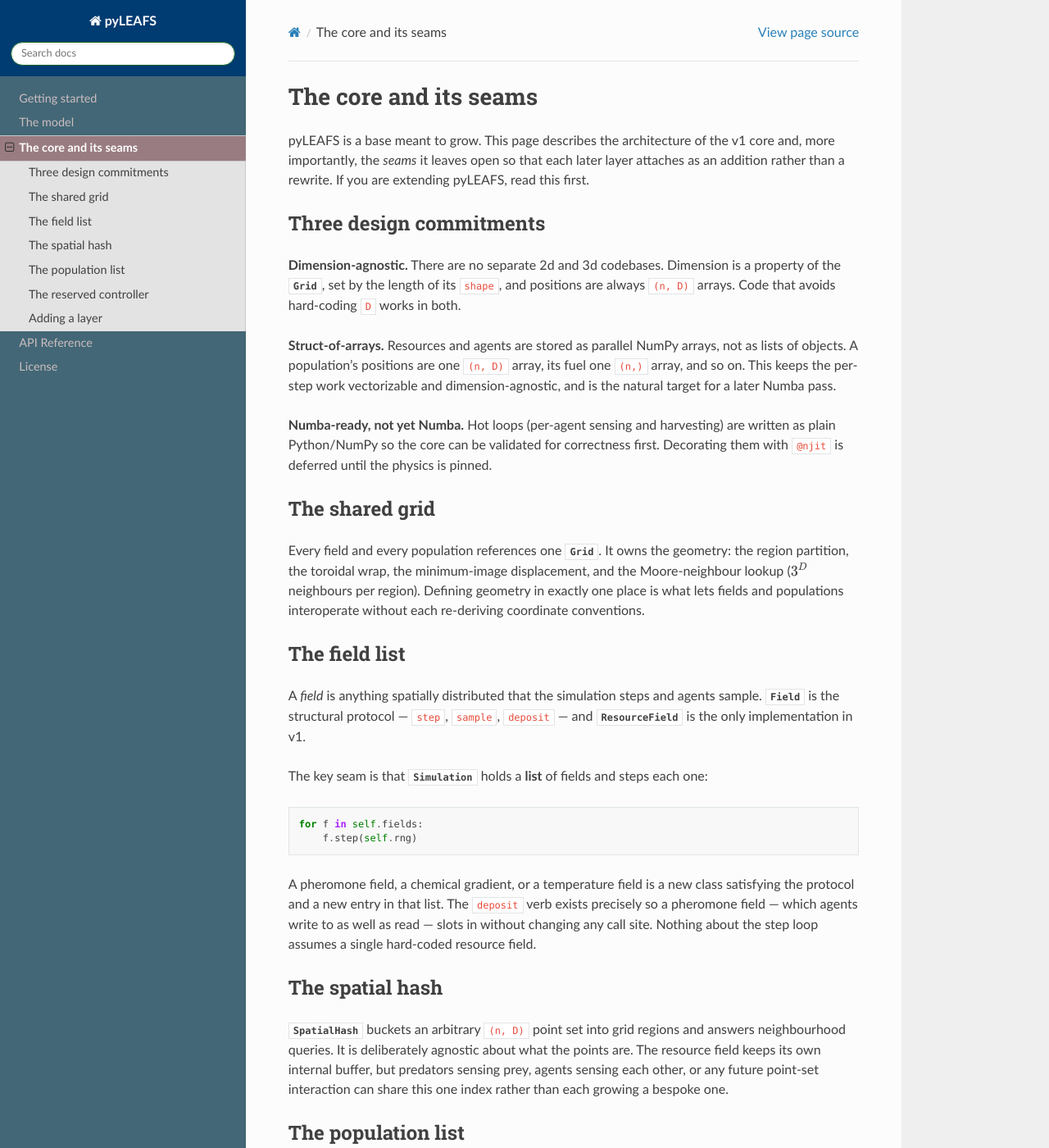
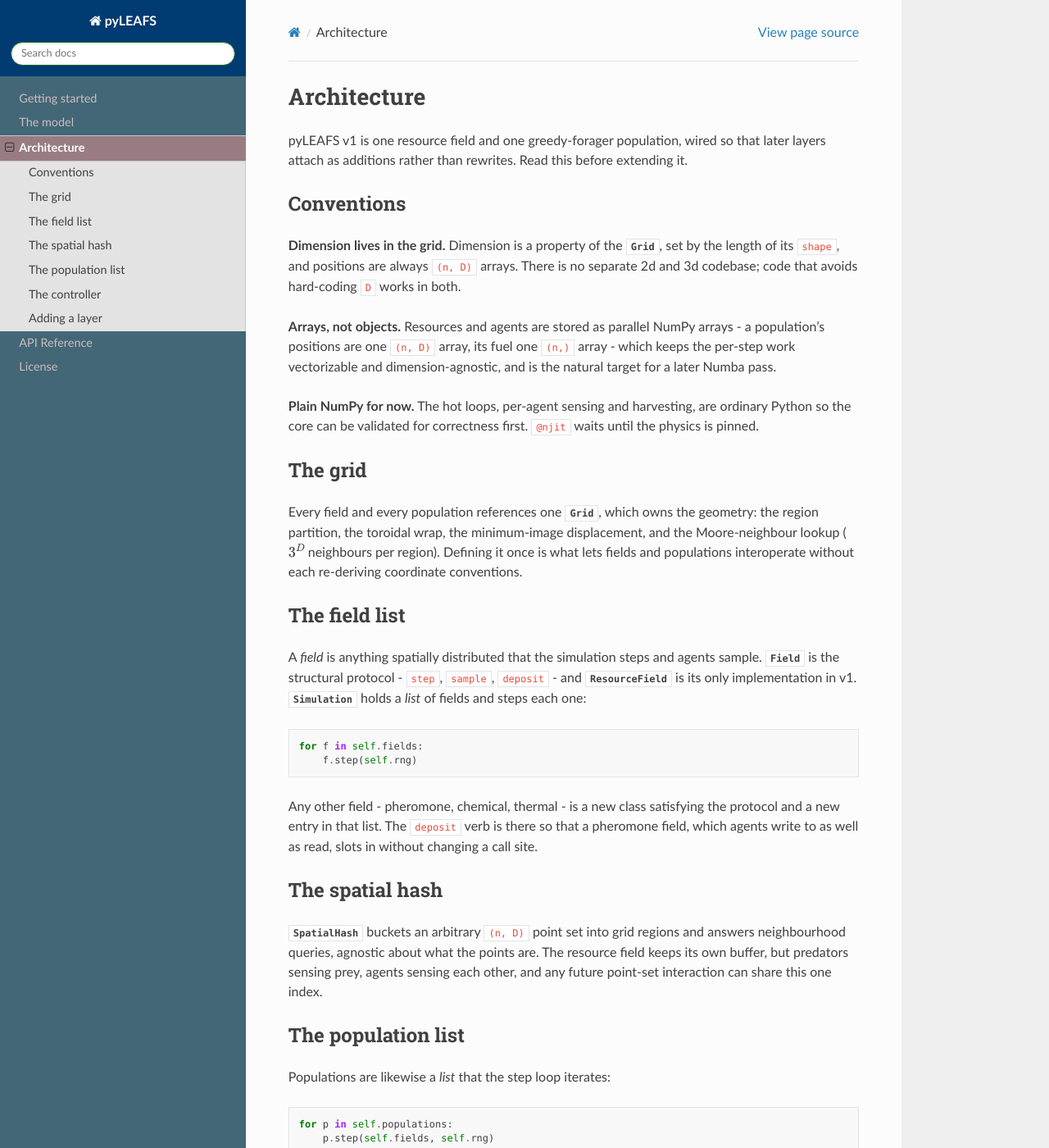
Before and after one commit to EternalTime/LEAFS, a Sphinx documentation site: the page built from docs/guide_core.rst, in a window 1280 px wide and 1400 px high. Shown: the whole window at 82% size. Built offline with Sphinx 7.4.7 and the Read the Docs theme 3.1.0, drawn with Linux system fonts in a browser that asks for light colours; some of the changed text lies outside the part shown.

Commit message:
docs: rewrite README and guides in the author's voice (#2)
* docs: rewrite README and guides in the author's voice

Tightens the prose throughout and replaces the abstract framing on the
architecture page with a plain account of what the code does. No equation,
parameter, number, or code example changed.

* no-mistakes(review): fix install claim, drop "seams" from docstring, clarify controller

* no-mistakes(document): restore dropped qualifiers and referents in docs prose

```diff
--- a/docs/guide_core.rst
+++ b/docs/guide_core.rst
@@ -1,46 +1,43 @@
-The core and its seams
-======================
+Architecture
+============
 
-pyLEAFS is a base meant to grow. This page describes the architecture of the v1
-core and, more importantly, the *seams* it leaves open so that each later layer
-attaches as an addition rather than a rewrite. If you are extending pyLEAFS,
-read this first.
+pyLEAFS v1 is one resource field and one greedy-forager population, wired so
+that later layers attach as additions rather than rewrites. Read this before
+extending it.
 
-Three design commitments
-------------------------
+Conventions
+-----------
 
-**Dimension-agnostic.** There are no separate 2d and 3d codebases. Dimension is
-a property of the :class:`~pyLEAFS.Grid`, set by the length of its ``shape``, and
-positions are always ``(n, D)`` arrays. Code that avoids hard-coding ``D`` works
-in both.
+**Dimension lives in the grid.** Dimension is a property of the
+:class:`~pyLEAFS.Grid`, set by the length of its ``shape``, and positions are
+always ``(n, D)`` arrays. There is no separate 2d and 3d codebase; code that
+avoids hard-coding ``D`` works in both.
 
-**Struct-of-arrays.** Resources and agents are stored as parallel NumPy arrays,
-not as lists of objects. A population's positions are one ``(n, D)`` array, its
-fuel one ``(n,)`` array, and so on. This keeps the per-step work vectorizable and
+**Arrays, not objects.** Resources and agents are stored as parallel NumPy
+arrays - a population's positions are one ``(n, D)`` array, its fuel one
+``(n,)`` array - which keeps the per-step work vectorizable and
 dimension-agnostic, and is the natural target for a later Numba pass.
 
-**Numba-ready, not yet Numba.** Hot loops (per-agent sensing and harvesting) are
-written as plain Python/NumPy so the core can be validated for correctness
-first. Decorating them with ``@njit`` is deferred until the physics is pinned.
+**Plain NumPy for now.** The hot loops, per-agent sensing and harvesting, are
+ordinary Python so the core can be validated for correctness first. ``@njit``
+waits until the physics is pinned.
 
-The shared grid
----------------
+The grid
+--------
 
-Every field and every population references one :class:`~pyLEAFS.Grid`. It owns
-the geometry: the region partition, the toroidal wrap, the minimum-image
+Every field and every population references one :class:`~pyLEAFS.Grid`, which
+owns the geometry: the region partition, the toroidal wrap, the minimum-image
 displacement, and the Moore-neighbour lookup (:math:`3^{D}` neighbours per
-region). Defining geometry in exactly one place is what lets fields and
-populations interoperate without each re-deriving coordinate conventions.
+region). Defining it once is what lets fields and populations interoperate
+without each re-deriving coordinate conventions.
 
 The field list
 --------------
 
 A *field* is anything spatially distributed that the simulation steps and agents
-sample. :class:`~pyLEAFS.Field` is the structural protocol --- ``step``,
-``sample``, ``deposit`` --- and :class:`~pyLEAFS.ResourceField` is the only
-implementation in v1.
-
-The key seam is that :class:`~pyLEAFS.Simulation` holds a **list** of fields and
+sample. :class:`~pyLEAFS.Field` is the structural protocol - ``step``,
+``sample``, ``deposit`` - and :class:`~pyLEAFS.ResourceField` is its only
+implementation in v1. :class:`~pyLEAFS.Simulation` holds a *list* of fields and
 steps each one:
 
 .. code-block:: python
@@ -48,25 +45,23 @@
    for f in self.fields:
        f.step(self.rng)
 
-A pheromone field, a chemical gradient, or a temperature field is a new class
-satisfying the protocol and a new entry in that list. The ``deposit`` verb exists
-precisely so a pheromone field --- which agents write to as well as read --- slots
-in without changing any call site. Nothing about the step loop assumes a single
-hard-coded resource field.
+Any other field - pheromone, chemical, thermal - is a new class satisfying the
+protocol and a new entry in that list. The ``deposit`` verb is there so that a
+pheromone field, which agents write to as well as read, slots in without changing
+a call site.
 
 The spatial hash
 ----------------
 
 :class:`~pyLEAFS.SpatialHash` buckets an arbitrary ``(n, D)`` point set into grid
-regions and answers neighbourhood queries. It is deliberately agnostic about what
-the points are. The resource field keeps its own internal buffer, but predators
-sensing prey, agents sensing each other, or any future point-set interaction can
-share this one index rather than each growing a bespoke one.
+regions and answers neighbourhood queries, agnostic about what the points are.
+The resource field keeps its own buffer, but predators sensing prey, agents
+sensing each other, and any future point-set interaction can share this one index.
 
 The population list
 -------------------
 
-Like fields, populations are a **list** that the step loop iterates:
+Populations are likewise a *list* that the step loop iterates:
 
 .. code-block:: python
 
@@ -75,36 +70,30 @@
 
 v1 has one greedy-forager population, but the loop is written for many. Predators
 are a second population whose ``step`` consumes the first; a second forager
-species is a third. The ordering of the list is the interaction order, which is
-where multi-trophic dynamics will be expressed.
+species is a third. List order is interaction order, which is where
+multi-trophic dynamics will be expressed.
 
 Each agent carries a stable ``id`` that survives the swap-compaction used when
-agents die, so a caller (the viewer's inspector, a lineage tracker) can follow a
-specific agent across steps.
+agents die, so a caller - the viewer's inspector, a lineage tracker - can follow
+one agent across steps.
 
-The reserved controller
------------------------
+The controller
+--------------
 
-The one seam that is named but not yet abstracted is the **controller**: the map
-from what an agent senses to how it steers. In v1 this map is the greedy rule,
-and it lives directly in the agent body (``Population.step``). The later
-neuroevolution layer splits it out into a ``Controller`` --- a ``GreedyController``
-and an ``RNNController`` (an Elman network with an evolvable genome and sensor
-array) --- selected per population or per agent. The greedy logic is kept
-self-contained so that this extraction is a refactor of one method, not a
-redesign.
+The map from what an agent senses to how it steers is not yet abstracted: in v1
+it is the greedy rule, living in ``Population.step``. The neuroevolution layer
+splits it into a ``Controller``: a ``GreedyController`` and an
+``RNNController`` - an Elman network with an evolvable genome and sensor
+array - chosen per population or per agent. Keeping the greedy logic
+self-contained makes that extraction a refactor of one method, not a redesign.
 
 Adding a layer
 --------------
 
-Concretely, to add a new model layer you will typically:
-
-1. Write a new :class:`~pyLEAFS.Field` (e.g. a pheromone field) or a new
-   ``Population`` (e.g. predators), reusing the shared :class:`~pyLEAFS.Grid` and,
-   where useful, :class:`~pyLEAFS.SpatialHash`.
-2. Append it to the simulation's ``fields`` or ``populations`` list.
-3. Add a factory or extend :meth:`~pyLEAFS.Simulation.forager` to assemble the
-   new world, and pin its behavior with a test.
-
-Because the loops already iterate lists and the geometry already lives in the
-grid, the existing layers do not change.
+Write a new :class:`~pyLEAFS.Field` (a pheromone field, say) or a new
+``Population`` (predators), reusing the shared :class:`~pyLEAFS.Grid` and, where
+useful, :class:`~pyLEAFS.SpatialHash`; append it to the simulation's ``fields``
+or ``populations`` list; then add a factory, or extend
+:meth:`~pyLEAFS.Simulation.forager`, to assemble the new world and pin its
+behavior with a test. The loops already iterate lists and the geometry already
+lives in the grid, so the existing layers do not change.
--- a/pyLEAFS/__init__.py
+++ b/pyLEAFS/__init__.py
@@ -2,9 +2,9 @@
 
 A dimension-agnostic (2d or 3d) agent-based foraging model built on a
 struct-of-arrays NumPy layout. The first version is a single-species greedy
-forager on a replenishing Poisson resource field; later layers (pheromone
-fields, predators, heterogeneous environments, neuroevolution) attach through
-the extension seams in the core.
+forager on a replenishing Poisson resource field. Pheromone fields, predators,
+heterogeneous environments, and neuroevolution are later layers that attach to
+that core.
 
 Modules
 -------
```
Also changed, not shown: AGENTS.md (+5 -0 lines), README.md (+9 -15 lines), docs/getting_started.rst (+15 -16 lines), docs/theory.rst (+51 -58 lines).
